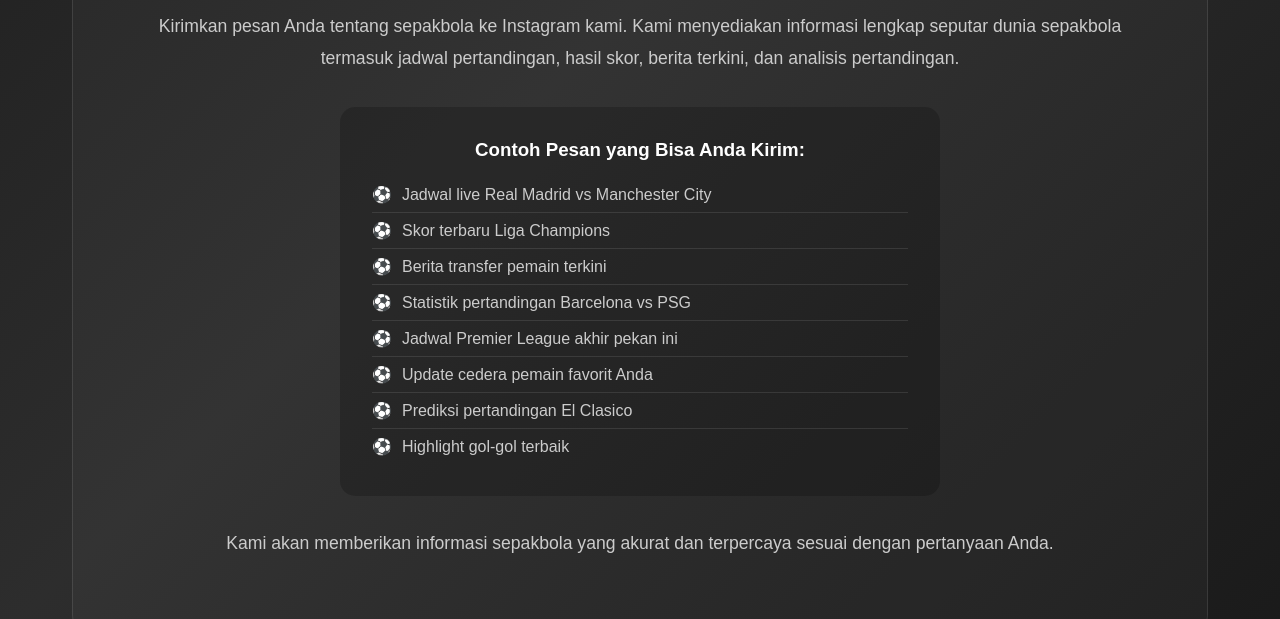
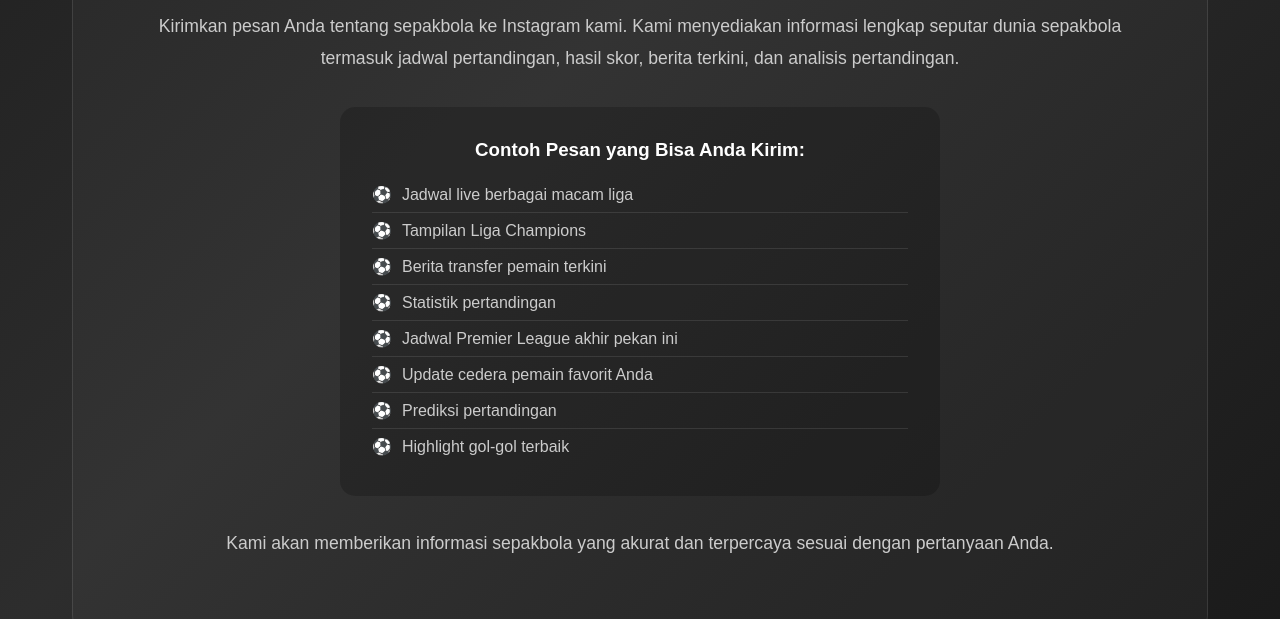
Before and after one commit to andromedarendi/bolatv, a plain HTML site: page kontak.html in a window 1280 px wide. Shown: the part 675-1294 px from the top of the page. Drawn offline with Linux system fonts and the light colour scheme.

Commit message:
Update kontak.html

```diff
--- a/kontak.html
+++ b/kontak.html
@@ -301,13 +301,13 @@
             <div class="examples-list">
                 <h3>Contoh Pesan yang Bisa Anda Kirim:</h3>
                 <ul>
-                    <li>Jadwal live Real Madrid vs Manchester City</li>
-                    <li>Skor terbaru Liga Champions</li>
+                    <li>Jadwal live berbagai macam liga</li>
+                    <li>Tampilan Liga Champions</li>
                     <li>Berita transfer pemain terkini</li>
-                    <li>Statistik pertandingan Barcelona vs PSG</li>
+                    <li>Statistik pertandingan </li>
                     <li>Jadwal Premier League akhir pekan ini</li>
                     <li>Update cedera pemain favorit Anda</li>
-                    <li>Prediksi pertandingan El Clasico</li>
+                    <li>Prediksi pertandingan</li>
                     <li>Highlight gol-gol terbaik</li>
                 </ul>
             </div>
```
